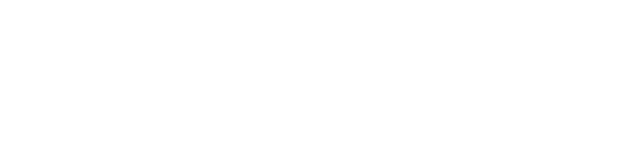
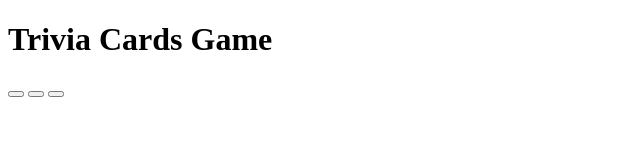
Before and after one commit to vadim5446/trivia-game, a plain HTML site: page index.html in a window 1280 px wide. Shown: the whole page, without its empty margins (0-640 px from the left). Drawn offline with Linux system fonts and the light colour scheme.

Commit message:
Updated index.html

```diff
--- a/index.html
+++ b/index.html
@@ -3,11 +3,19 @@
 <head>
     <meta charset="UTF-8">
     <meta name="viewport" content="width=device-width, initial-scale=1.0">
+    <meta http-equiv="X-UA-Compatible" content="IE=edge">
     <title>Trivia-game</title>
     <link rel="stylesheet" href="css/style.css">
     <script src="js/app.js" defer></script>
 </head>
 <body>
-
+    <header>
+        <h1>Trivia Cards Game</h1>
+        <p id="result-display"></p>
+      </header>
+      <main>
+        <button id="Card 1"></button>
+        <button id="Card 2"></button>
+        <button id="Card 3"></button>
 </body>
 </html>
```
